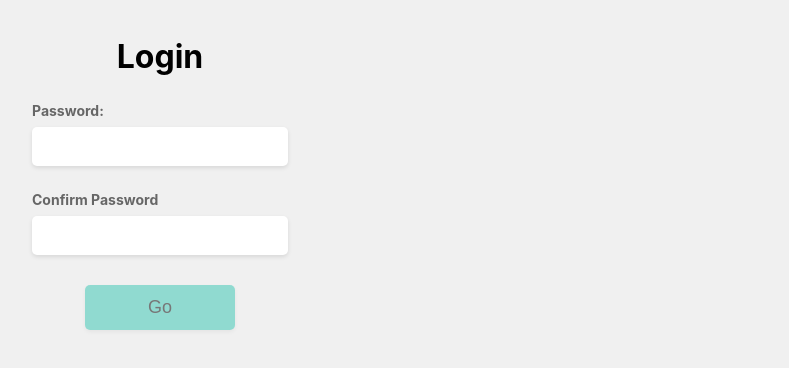
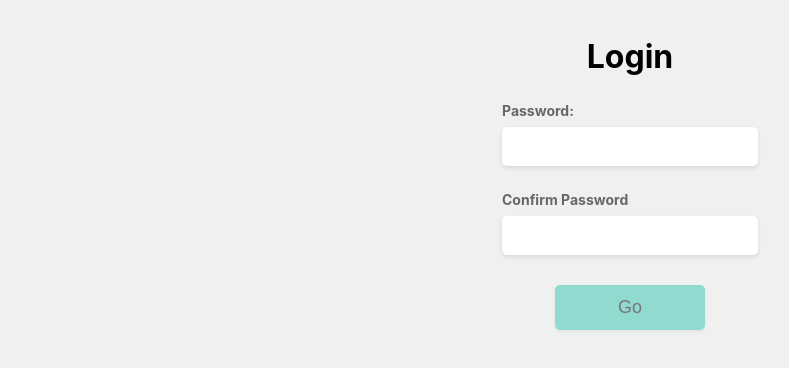
Before and after one commit to AmirDiafi/Extension-Task, a React (Vite) app: page / in a window 1280 px wide. Both pictures are taken after a click on the button "Start". Shown: the top 368 px of the page, without its empty margins (10-799 px from the left). Built offline with nearby package versions, Linux system fonts and the light colour scheme.

Commit message:
fix: some lyout

```diff
--- a/src/index.css
+++ b/src/index.css
@@ -9,18 +9,19 @@
 
 body {
   margin: 0;
-  width: 320px;
-  height: 450px;
   background-color: #f0f0f0;
   padding: 10px;
+  display: flex;
+  flex-direction: column;
+  justify-content: center;
+  align-items: center;
 }
 
 .container {
-  width: 100%;
-  height: 100%;
+  width: 320px;
+  height: 450px;
   display: flex;
   flex-direction: column;
-  justify-content: center;
 }
 
 button {
```
